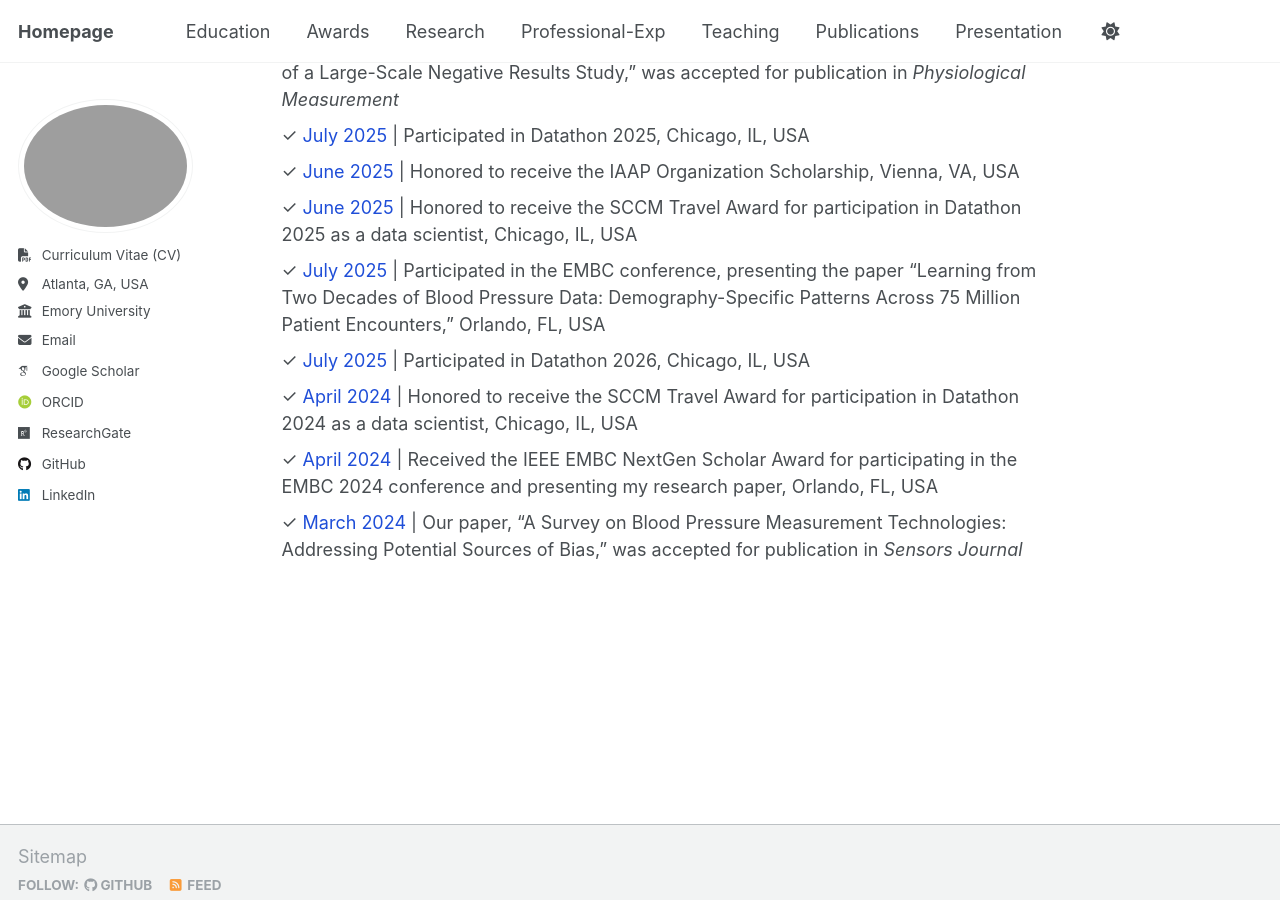
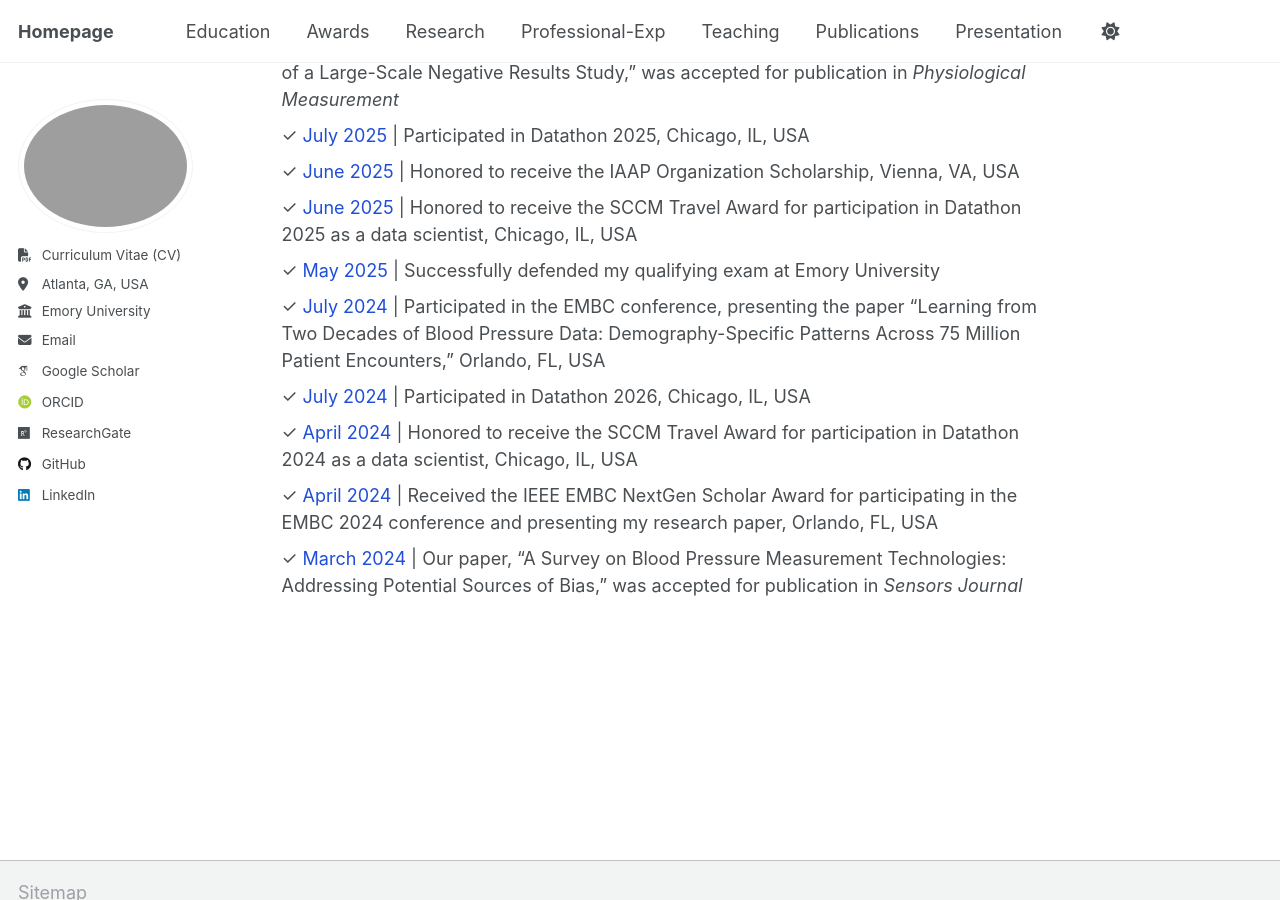
Before and after one commit to Somayyehmousavi/somayyehmousavi.github.io, a Jekyll site: the page built from _pages/about.md, in a window 1280 px wide and 900 px high, scrolled down 885 px. Built offline with Jekyll 4.4.1, drawn with Linux system fonts in a browser that asks for light colours; some web fonts are replaced.

Commit message:
Update about.md

```diff
--- a/_pages/about.md
+++ b/_pages/about.md
@@ -20,8 +20,9 @@ I hold two master's degrees: one in Computer Science and Informatics from Emory
   <li>✓ <span style="color:#1f4ed8;">July 2025</span> | Participated in Datathon 2025, Chicago, IL, USA</li>
   <li>✓ <span style="color:#1f4ed8;">June 2025</span> | Honored to receive the IAAP Organization Scholarship, Vienna, VA, USA</li>
   <li>✓ <span style="color:#1f4ed8;">June 2025</span> | Honored to receive the SCCM Travel Award for participation in Datathon 2025 as a data scientist, Chicago, IL, USA</li>
-  <li>✓ <span style="color:#1f4ed8;">July 2025</span> | Participated in the EMBC conference, presenting the paper “Learning from Two Decades of Blood Pressure Data: Demography-Specific Patterns Across 75 Million Patient Encounters,” Orlando, FL, USA</li>
-  <li>✓ <span style="color:#1f4ed8;">July 2025</span> | Participated in Datathon 2026, Chicago, IL, USA</li>
+  <li>✓ <span style="color:#1f4ed8;">May 2025</span> | Successfully defended my qualifying exam at Emory University</li>
+  <li>✓ <span style="color:#1f4ed8;">July 2024</span> | Participated in the EMBC conference, presenting the paper “Learning from Two Decades of Blood Pressure Data: Demography-Specific Patterns Across 75 Million Patient Encounters,” Orlando, FL, USA</li>
+  <li>✓ <span style="color:#1f4ed8;">July 2024</span> | Participated in Datathon 2026, Chicago, IL, USA</li>
   <li>✓ <span style="color:#1f4ed8;">April 2024</span> | Honored to receive the SCCM Travel Award for participation in Datathon 2024 as a data scientist, Chicago, IL, USA</li>
   <li>✓ <span style="color:#1f4ed8;">April 2024</span> | Received the IEEE EMBC NextGen Scholar Award for participating in the EMBC 2024 conference and presenting my research paper, Orlando, FL, USA</li>
   <li>✓ <span style="color:#1f4ed8;">March 2024</span> | Our paper, “A Survey on Blood Pressure Measurement Technologies: Addressing Potential Sources of Bias,” was accepted for publication in <i>Sensors Journal</i></li>
```
